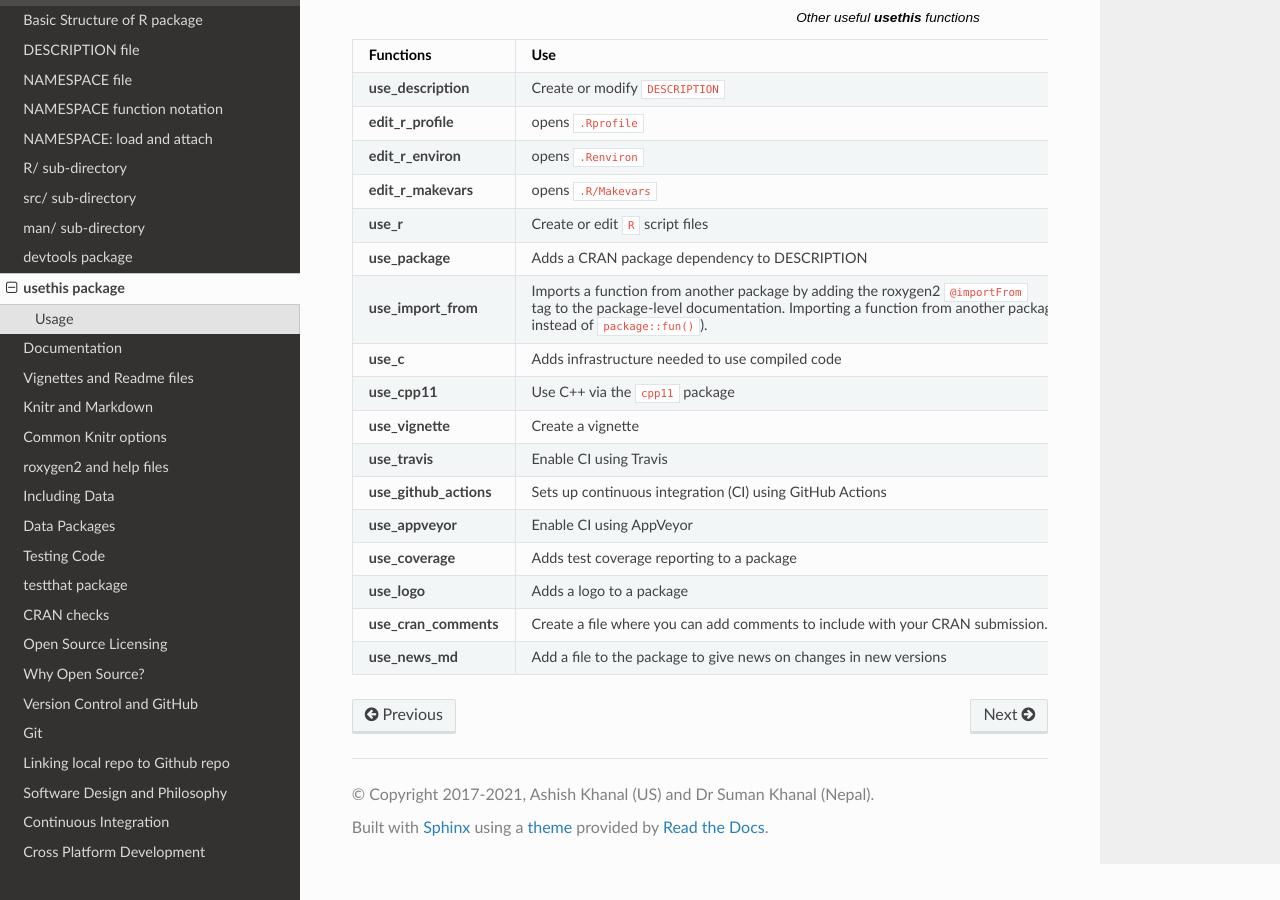
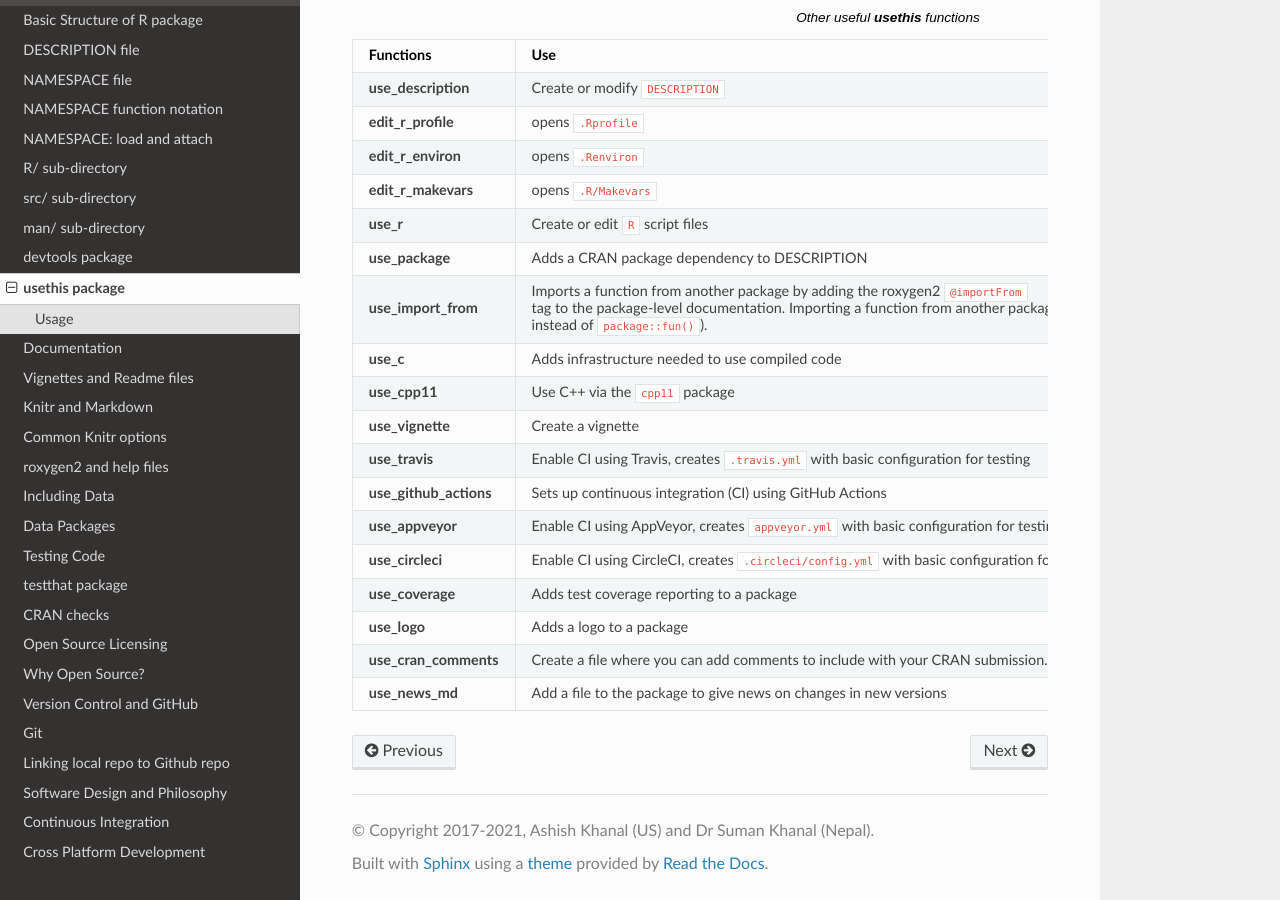
Before and after one commit to sumanstats/Building-R-packages, a Sphinx documentation site: the page built from source/usethis.rst, in a window 1280 px wide and 900 px high, scrolled down 1997 px. Built offline with Sphinx 7.4.7 and the Read the Docs theme 2.0.0, drawn with Linux system fonts in a browser that asks for light colours.

Commit message:
Update usethis.rst

```diff
--- a/source/usethis.rst
+++ b/source/usethis.rst
@@ -140,11 +140,13 @@ Other useful functions are
    * - **use_vignette**
      - Create a vignette
    * - **use_travis**
-     - Enable CI using Travis
+     - Enable CI using Travis, creates ``.travis.yml`` with basic configuration for testing
    * - **use_github_actions**
      - Sets up continuous integration (CI) using GitHub Actions
    * - **use_appveyor**
-     - Enable CI using AppVeyor
+     - Enable CI using AppVeyor, creates ``appveyor.yml`` with basic configuration for testing
+   * - **use_circleci**
+     - Enable CI using CircleCI, creates ``.circleci/config.yml`` with basic configuration for testing
    * - **use_coverage**
      - Adds test coverage reporting to a package
    * - **use_logo**
```
